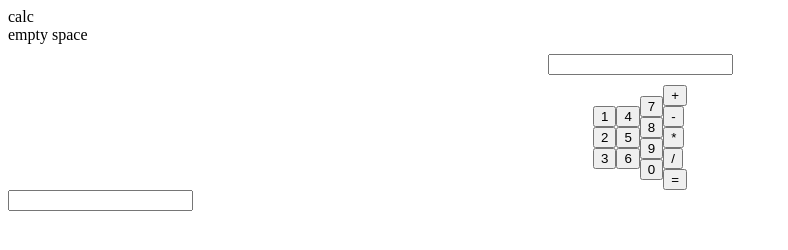
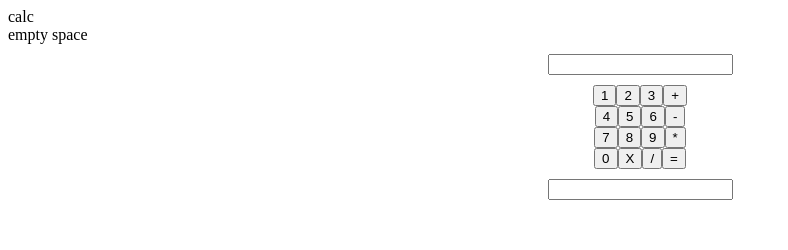
Before and after one commit to chrollo007/Calculator-js, a plain HTML site: page index.html in a window 1280 px wide. Shown: the whole page, without its empty margins (0-788 px from the left). Drawn offline with Linux system fonts and the light colour scheme.

Commit message:
fix the styling of buttons

```diff
--- a/index.html
+++ b/index.html
@@ -13,34 +13,33 @@
         <div class="text"><input type="text" name="" id="text"></div>
         <div class="buttons">
             <div class="nums">
-            <div><button class="btn">1</button></div>
-            <div><button class="btn">2</button></div>
-            <div><button class="btn">3</button></div>
+            <button class="btn">1</button>
+            <button class="btn">2</button>
+            <button class="btn">3</button>
+            <button class="btn">+</button>
         </div>
             <div class="nums2">
-                <div><button class="btn">4</button></div>
-                <div><button class="btn">5</button></div>
-                <div><button class="btn">6</button></div>
+                <button class="btn">4</button>
+               <button class="btn">5</button>
+               <button class="btn">6</button>
+               <button class="btn">-</button>
             </div>
             <div class="nums3">
-                <div><button class="btn">7</button></div>
-                <div><button class="btn">8</button></div>
-                <div><button class="btn">9</button></div>
-                <div><button class="btn">0</button></div>
+                <button class="btn">7</button>
+                <button class="btn">8</button>
+                <button class="btn">9</button>
+                <button class="btn">*</button>
             </div>
+            <div class="signs">
+                <button class="btn">0</button>
+                <button class="btn">X</button>
+                 <button class="btn">/</button>
+                 <button class="btn">=</button>
+             </div>
 
 
-            <div class="signs">
-            <div><button class="btn">+</button></div>
-            <div><button class="btn">-</button></div>
-            <div><button class="btn">*</button></div>
-            <div><button class="btn">/</button></div>
-            <div><button class="btn">=</button></div>
         </div>
-        </div>
-        <div class="res">
         <div class="result"><input type="text" name="" id="ans"></div>
-    </div>
     </div>
     <script src="script.js"></script>
 </body>
--- a/style.css
+++ b/style.css
@@ -9,9 +9,25 @@
     margin: 10px;
 }
 
-.buttons{
+
+.nums{
     display: flex;
     justify-content: center;
-    align-items: center;
-    flex-wrap: wrap;
 }
+.nums2{
+    display: flex;
+    justify-content: center;
+}
+.nums3{
+    display: flex;
+    justify-content: center;
+}
+.signs{
+    display: flex;
+    justify-content: center;
+}
+.result{
+    display: flex;
+    justify-content: center;
+    margin: 10px;
+}
```
